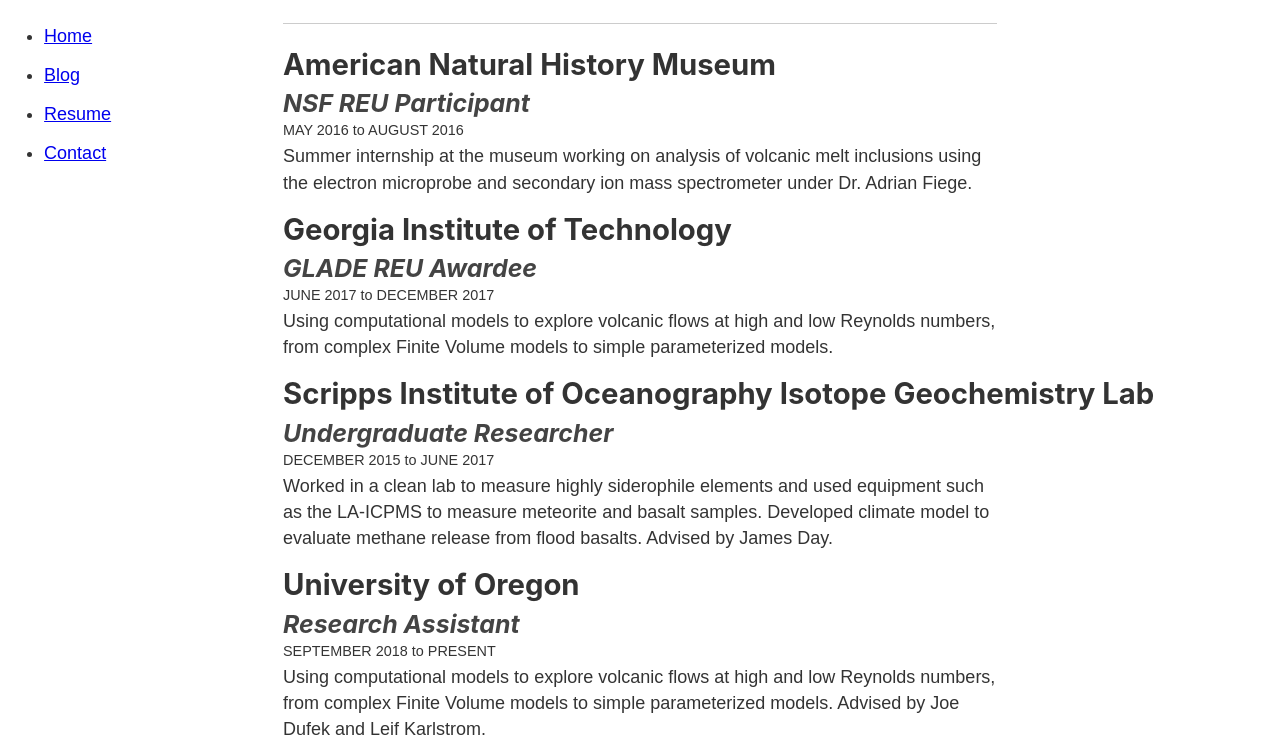
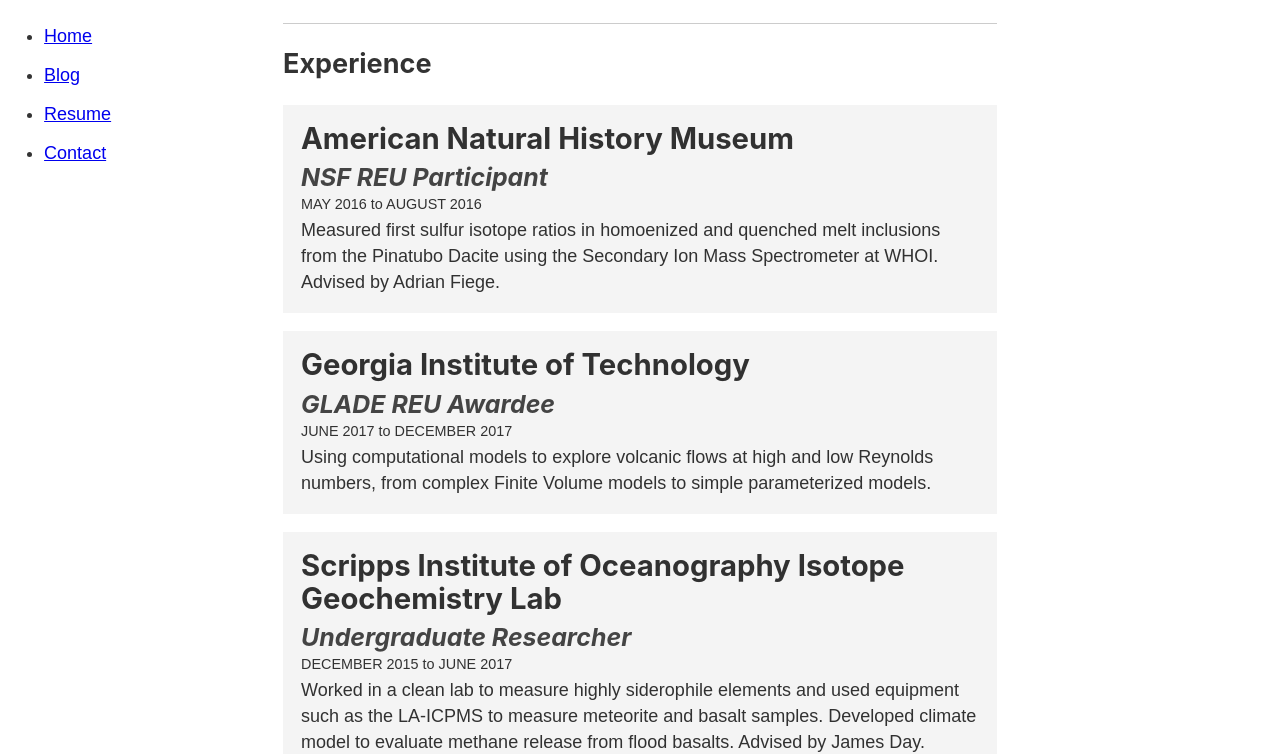
Before and after one commit to aikubo/aikubo.github.io, a Gatsby site: page /resume in a window 1280 px wide. Shown: the part 66-820 px from the top of the page. Built offline with nearby package versions, Linux system fonts and the light colour scheme; Gatsby itself is replaced by a stand-in of ours.

Commit message:
resume page updates

```diff
--- a/src/pages/resume.js
+++ b/src/pages/resume.js
@@ -40,6 +40,7 @@
             <Sidebar />
             <h1>Resume</h1>
             <hr />
+            <h2 className={resumeStyles.subtitle}>Experience</h2>
             <ol className={resumeStyles.items}>
                 {data.allMarkdownRemark.edges.map((edge) => {
                     return (
--- a/src/pages/resume.module.scss
+++ b/src/pages/resume.module.scss
@@ -1,3 +1,7 @@
+.subtitle {
+    font-size: 1.5rem;
+}
+
 .items {
     list-style-type: none;
     margin: 0;
@@ -5,12 +9,11 @@
 
 .item {
     margin: 1rem 0;
-
+    background-color: #f4f4f4;
+    padding: 1rem;
 }
 
 .head {
-    white-space: nowrap;
-    display: block;
     margin-left: 0rem;
 
     h2 {
--- a/src/resume/anhm.md
+++ b/src/resume/anhm.md
@@ -7,4 +7,4 @@
 finish: "AUGUST 2016"
 ---
 
-Summer internship at the museum working on analysis of volcanic melt inclusions using the electron microprobe and secondary ion mass spectrometer under Dr. Adrian Fiege.
+Measured first sulfur isotope ratios in homoenized and quenched melt inclusions from the Pinatubo Dacite using the Secondary Ion Mass Spectrometer at WHOI. Advised by Adrian Fiege.
```
